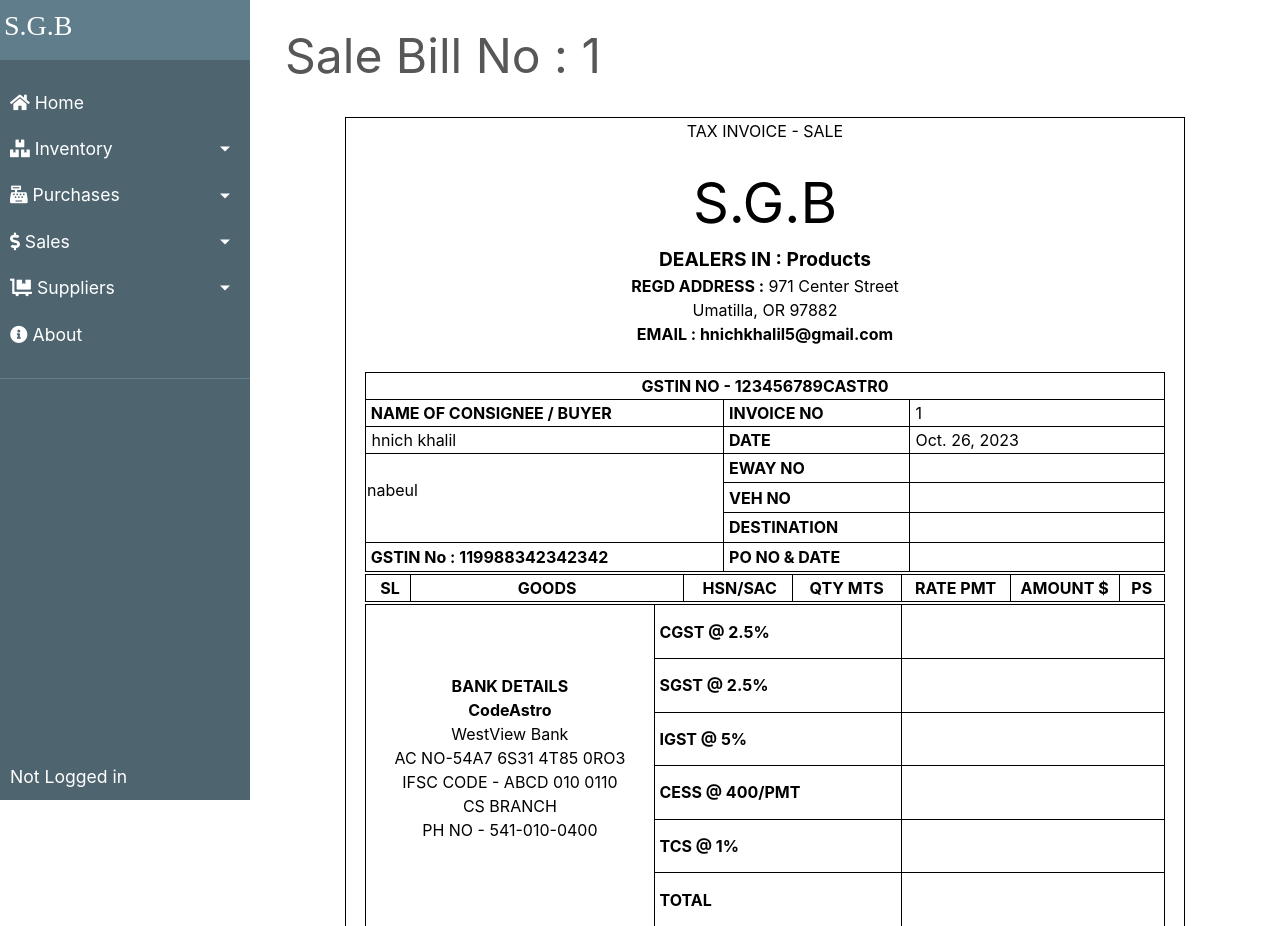
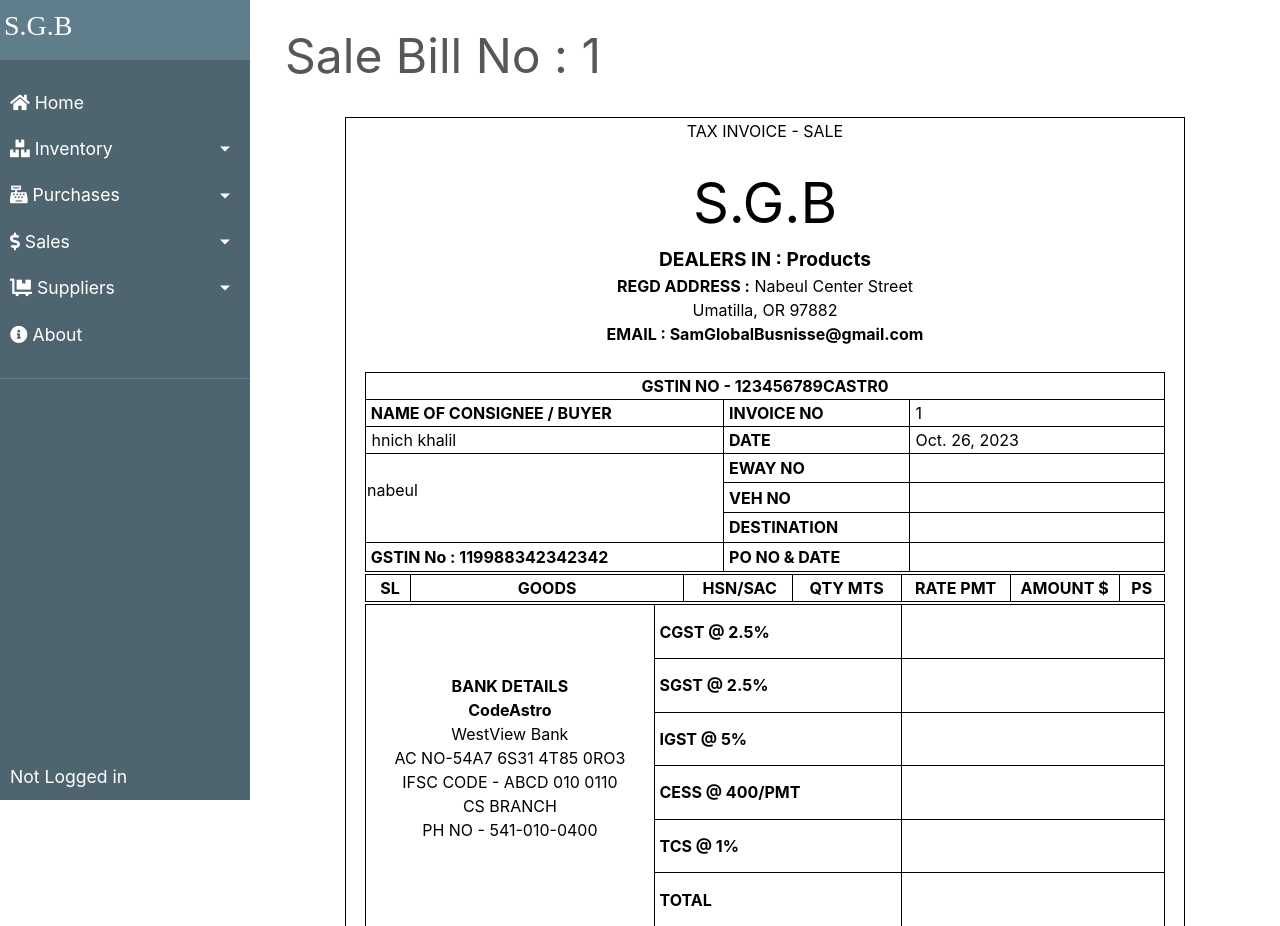
Before and after one commit to KHALILHR/StockWood, a Django app: page /transactions/sales/1 in a window 1280 px wide. Shown: the top 926 px of the page. Run offline with Django 3.2, Linux system fonts and the light colour scheme; data comes from the database, SQL or seed files in the repository; some libraries are stand-ins or nearby versions; some web fonts are replaced.

Commit message:
four commit

```diff
--- a/transactions/templates/bill/sale_bill.html
+++ b/transactions/templates/bill/sale_bill.html
@@ -31,8 +31,8 @@
                             <td >
                                 <span style="font-size: 350%;">S.G.B</span> <br>
                                 <span style="font-size: 120%; font-weight: bold;">DEALERS IN : Products</span> <br>
-                                <span style="font-weight: bold;">REGD ADDRESS :</span> 971 Center Street<br>Umatilla, OR 97882<br>
-                                <span style="font-weight: bold;">EMAIL : hnichkhalil5@gmail.com</span> <br><br>
+                                <span style="font-weight: bold;">REGD ADDRESS :</span> Nabeul Center Street<br>Umatilla, OR 97882<br>
+                                <span style="font-weight: bold;">EMAIL : SamGlobalBusnisse@gmail.com</span> <br><br>
                             </td>
                         </tr>
 
```
